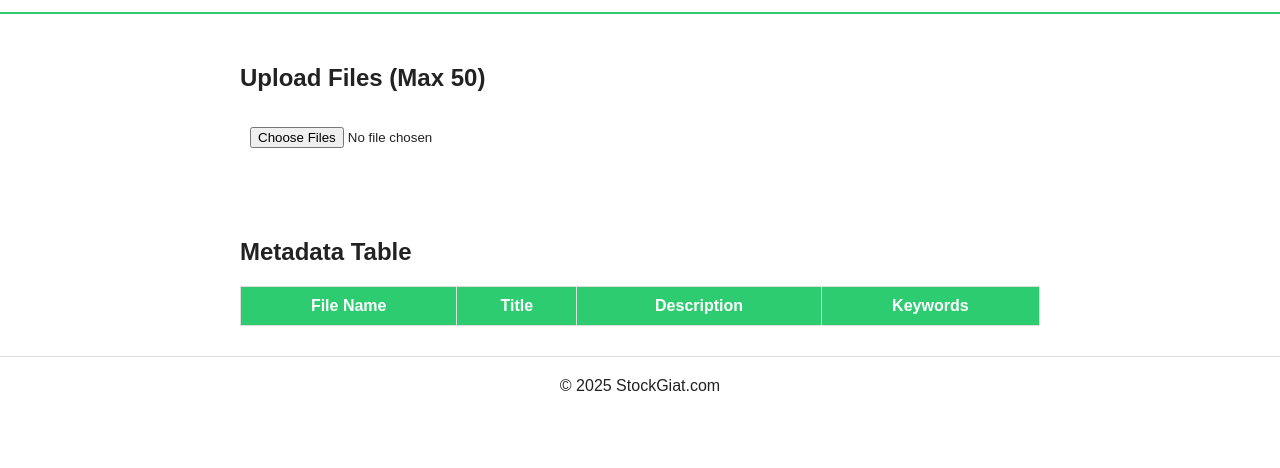
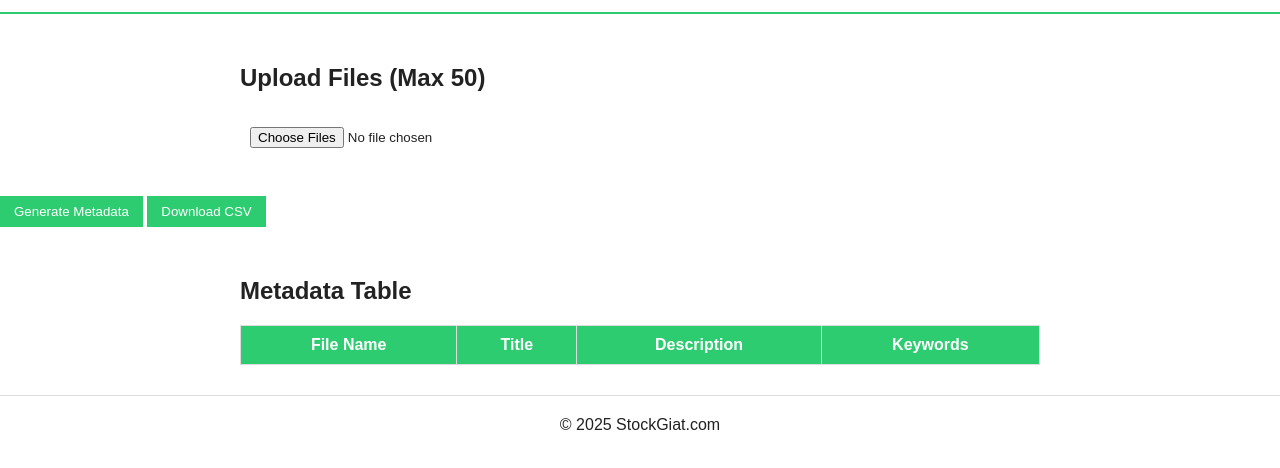
Before and after one commit to BlackValentine91/stockgiat, a plain HTML site: page index.html in a window 1280 px wide. Shown: the part 98-566 px from the top of the page. Drawn offline with Linux system fonts and the light colour scheme.

Commit message:
Update index.html

```diff
--- a/index.html
+++ b/index.html
@@ -21,6 +21,11 @@
   <input type="file" id="files" multiple accept=".eps,.jpg,.jpeg" />
 </section>
 
+  <div class="actions">
+    <button id="generateBtn">Generate Metadata</button>
+    <button id="downloadBtn">Download CSV</button>
+  </div>
+</section>
 <section class="box">
   <h2>Metadata Table</h2>
   <table id="metadataTable">
```
